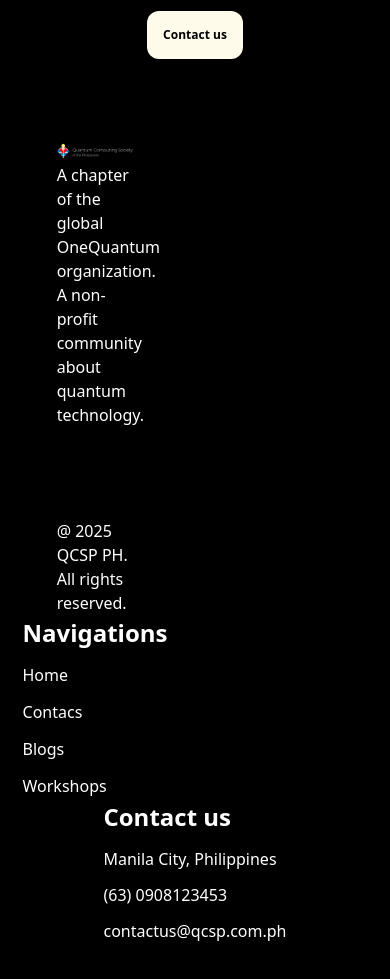
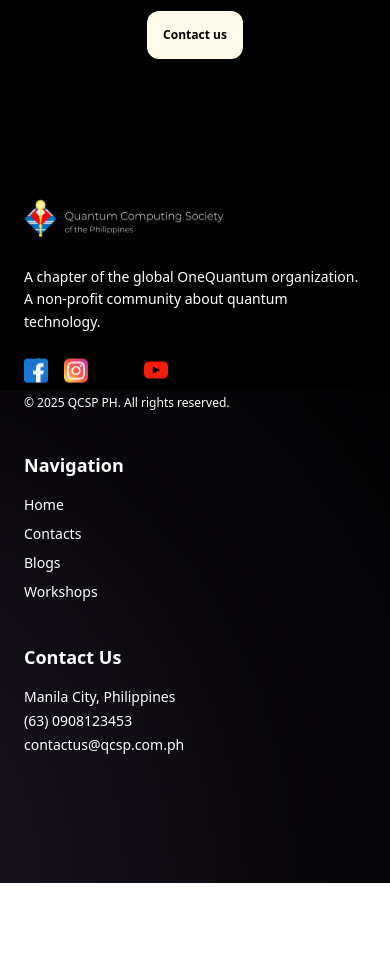
Before and after one commit to IEMDomain04/qcsp-website-revamp, a Next.js app: page /about in a window 390 px wide. Shown: the part 3200-4179 px from the top of the page. After the commit the page ends 4083 px from the top, so only its background shows below. Built offline with nearby package versions, Linux system fonts and the light colour scheme.

Commit message:
Coded: Footer Responsive

```diff
--- a/src/app/components/Footer.tsx
+++ b/src/app/components/Footer.tsx
@@ -7,7 +7,6 @@ const socials = [
     href: '',
     src: '/assets/socials/fb.svg',
   },
-
   {
     name: 'Instagram',
     href: '',
@@ -18,12 +17,11 @@ const socials = [
     href: '',
     src: '/assets/socials/x-twitter.svg',
   },
-
   {
     name: 'YouTube',
     href: '',
     src: '/assets/socials/yt.svg',
-  }
+  },
 ]
 
 const footerLinks = [
@@ -32,7 +30,7 @@ const footerLinks = [
     href: '/',
   },
   {
-    name: 'Contacs',
+    name: 'Contacts',
     href: '/contacts',
   },
   {
@@ -47,42 +45,45 @@ const footerLinks = [
 
 const Footer = () => {
   return (
-    <div className='flex justify-center items-center space-x-50 p-20 max-sm:flex-col bg-black'>
+    <div className='flex flex-wrap justify-center items-center gap-10 px-6 py-32 bg-black/50 text-white sm:px-12 md:px-20 lg:px-32 lg:space-x-32'>
 
-      <div className='w-4/12 space-y-20'>
-
-        <div>
-          <Image src={'/assets/QCSP.svg'} alt='logo' width={500} height={100} />
-          <p>A chapter of the global OneQuantum organization. A non-profit community about quantum technology.</p>
+      {/* Left Section */}
+      <div className='w-full md:w-1/2 lg:w-1/3 space-y-6'>
+        <div className='space-y-4'>
+          <Image src={'/assets/QCSP.svg'} alt='logo' width={200} height={200} />
+          <p className='text-sm sm:text-base leading-relaxed'>
+            A chapter of the global OneQuantum organization. A non-profit community about quantum technology.
+          </p>
         </div>
 
         <div className='space-y-3'>
-          <div className='flex space-x-10'>
+          <div className='flex gap-4'>
             {socials.map((social) => (
               <a key={social.name} href={social.href} target='_blank' rel='noopener noreferrer'>
-                <Image src={social.src} alt={social.name} width={30} height={30} />
+                <Image src={social.src} alt={social.name} width={24} height={24} />
               </a>
             ))}
           </div>
-          <p>@ 2025 QCSP PH. All rights reserved.</p>
+          <p className='text-xs sm:text-sm'>&copy; 2025 QCSP PH. All rights reserved.</p>
         </div>
-
       </div>
 
-      <div className='space-y-3'>
-        <h1 className='text-h4 font-bold'>Navigations</h1>
-        <div className='flex flex-col space-y-3'>
+      {/* Middle Section */}
+      <div className='w-full sm:w-auto space-y-4'>
+        <h2 className='text-lg sm:text-xl font-semibold'>Navigation</h2>
+        <div className='flex flex-col space-y-2 text-sm sm:text-base'>
           {footerLinks.map((link) => (
-            <a key={link.name} href={link.href} className="w-fit border-b border-transparent hover:border-yellow-400 hover:text-yellow-400 duration-300">
+            <a key={link.name} href={link.href} className='w-fit border-b border-transparent hover:border-yellow-400 hover:text-yellow-400 transition duration-300'>
               {link.name}
             </a>
           ))}
         </div>
       </div>
 
-      <div className='space-y-3'>
-      <h1 className='text-h4 font-bold'>Contact us</h1>
-        <div className='flex flex-col space-y-3'>
+      {/* Right Section */}
+      <div className='w-full sm:w-auto space-y-4'>
+        <h2 className='text-lg sm:text-xl font-semibold'>Contact Us</h2>
+        <div className='flex flex-col space-y-1 text-sm sm:text-base'>
           <p>Manila City, Philippines</p>
           <p>(63) 0908123453</p>
           <p>contactus@qcsp.com.ph</p>
```
